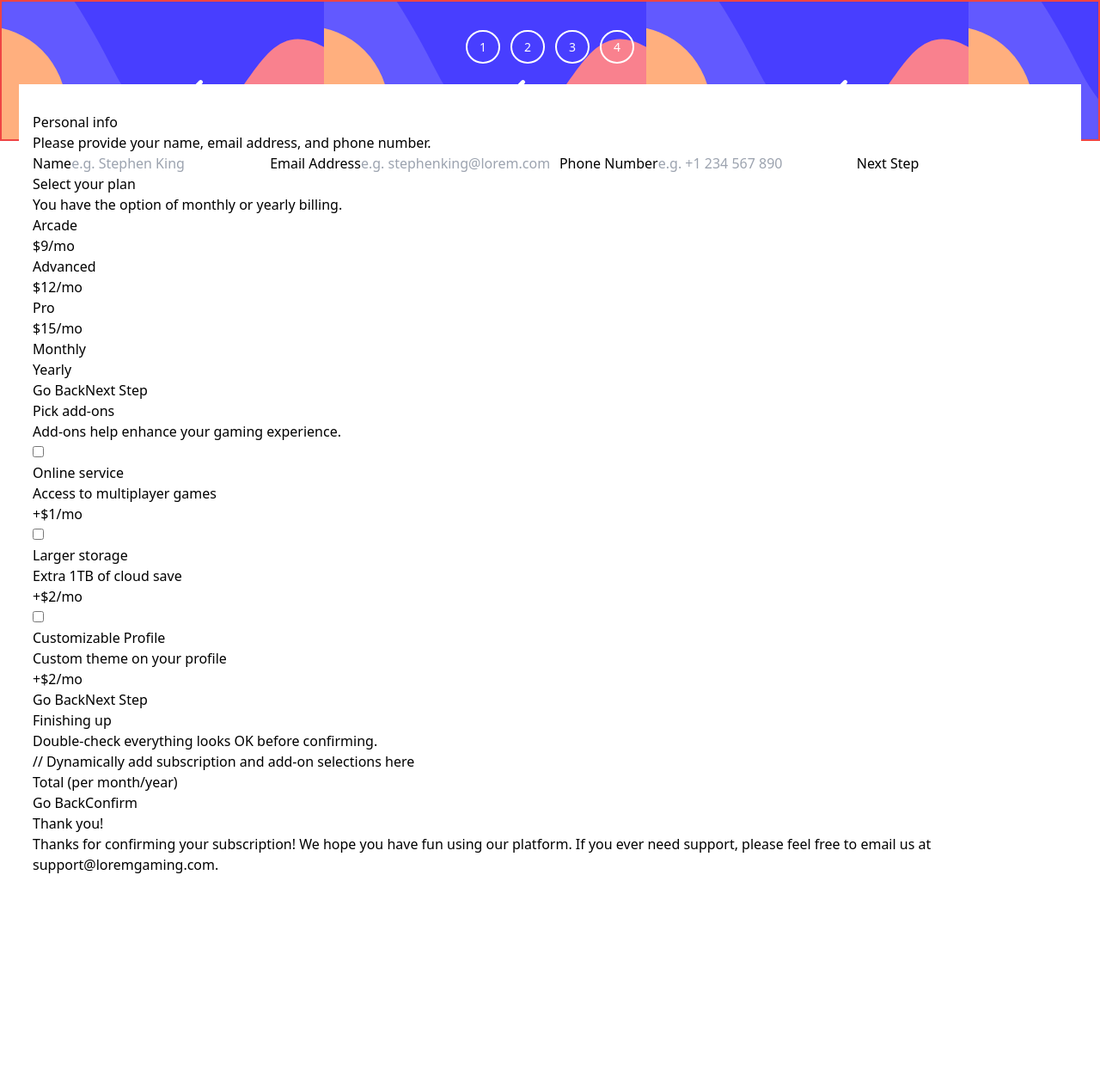
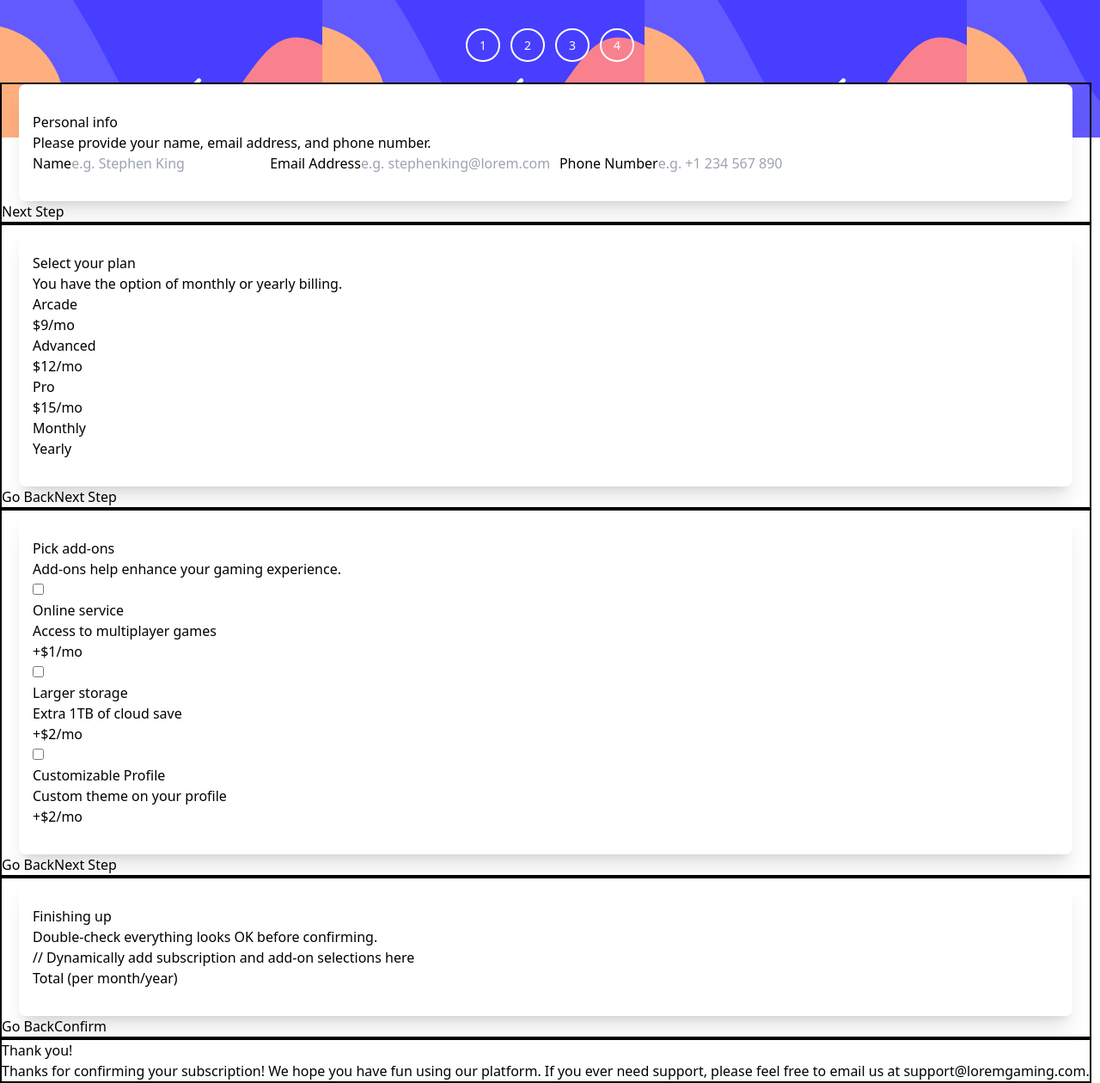
Before and after one commit to wx-it/multi-step-form, a React (Create React App) app: page / in a window 1280 px wide. Shown: the whole page at 86% size. Before the commit the page ends 1050 px from the top, so only its background shows below. Built offline with nearby package versions, Linux system fonts and the light colour scheme.

Commit message:
some basic styling

```diff
--- a/src/App.jsx
+++ b/src/App.jsx
@@ -7,11 +7,11 @@ import Step5 from "./components/Step5";
 
 function App() {
   return (
-    <div className="border-2 border-red-500 relative">
+    <div className="relative">
       <div>
       <SideBar />
       </div>
-      <div className="absolute top-24 bg-white mx-5 py-8 px-4">
+      <div className="absolute top-24">
       <Step1/>
       <Step2/>
       <Step3/>
--- a/src/components/Step1.jsx
+++ b/src/components/Step1.jsx
@@ -2,8 +2,9 @@ import React from 'react'
 
 const Step1 = () => {
   return (
-    <div className="">
-    <div>
+    <div className="border-2 border-black">
+   <div className='bg-white mx-5 py-8 px-4 rounded-lg shadow-xl'>
+   <div>
         <h1>Personal info</h1>
          <p>Please provide your name, email address, and phone number.</p>
     </div>
@@ -16,6 +17,7 @@ const Step1 = () => {
   <label htmlFor="">Phone Number</label>
   <input type="text" placeholder="e.g. +1 234 567 890"/>
 
+   </div>
   <button>Next Step</button>
     </div>
   )
--- a/src/components/Step2.jsx
+++ b/src/components/Step2.jsx
@@ -2,7 +2,9 @@ import React from 'react'
 
 const Step2 = () => {
   return (
-  <div>
+  <div className='border-2 border-black'>
+  <div className='bg-white mx-5 py-8 px-4 rounded-lg shadow-xl'>
+
   <h2>Select your plan</h2>
   <p>You have the option of monthly or yearly billing.</p>
 
@@ -22,6 +24,7 @@ const Step2 = () => {
     <p>Monthly</p>
     <p>Yearly</p>
 </div>
+  </div>
 
 <div>
     <button>Go Back</button>
--- a/src/components/Step3.jsx
+++ b/src/components/Step3.jsx
@@ -2,8 +2,9 @@ import React from 'react'
 
 const Step3 = () => {
   return (
-    <div>
-         <h3>Pick add-ons</h3>
+    <div className='border-2 border-black'>
+      <div className="bg-white mx-5 py-8 px-4 rounded-lg shadow-xl">
+      <h3>Pick add-ons</h3>
          <p>Add-ons help enhance your gaming experience.</p>
 <div>
   <input type="checkbox" name="" id=""/>
@@ -26,6 +27,7 @@ const Step3 = () => {
   <p>+$2/mo</p>
 </div>
 
+      </div>
 <div>
   <button>Go Back</button>
   <button>Next Step</button>
--- a/src/components/Step4.jsx
+++ b/src/components/Step4.jsx
@@ -2,8 +2,9 @@ import React from 'react'
 
 const Step4 = () => {
   return (
-    <div>
-        <h2>
+    <div className='border-2 border-black'>
+  <div  className='bg-white mx-5 py-8 px-4 rounded-lg shadow-xl'>
+  <h2>
     Finishing up
   </h2>
 <p>
@@ -15,6 +16,7 @@ const Step4 = () => {
     Total (per month/year)
   </p>
 
+  </div>
   <button>
     Go Back
   </button>
--- a/src/components/Step5.jsx
+++ b/src/components/Step5.jsx
@@ -2,7 +2,7 @@ import React from 'react'
 
 const Step5 = () => {
   return (
-    <div>
+    <div className='border-2 border-black'>
          <h3>
     Thank you!
   </h3>
```
